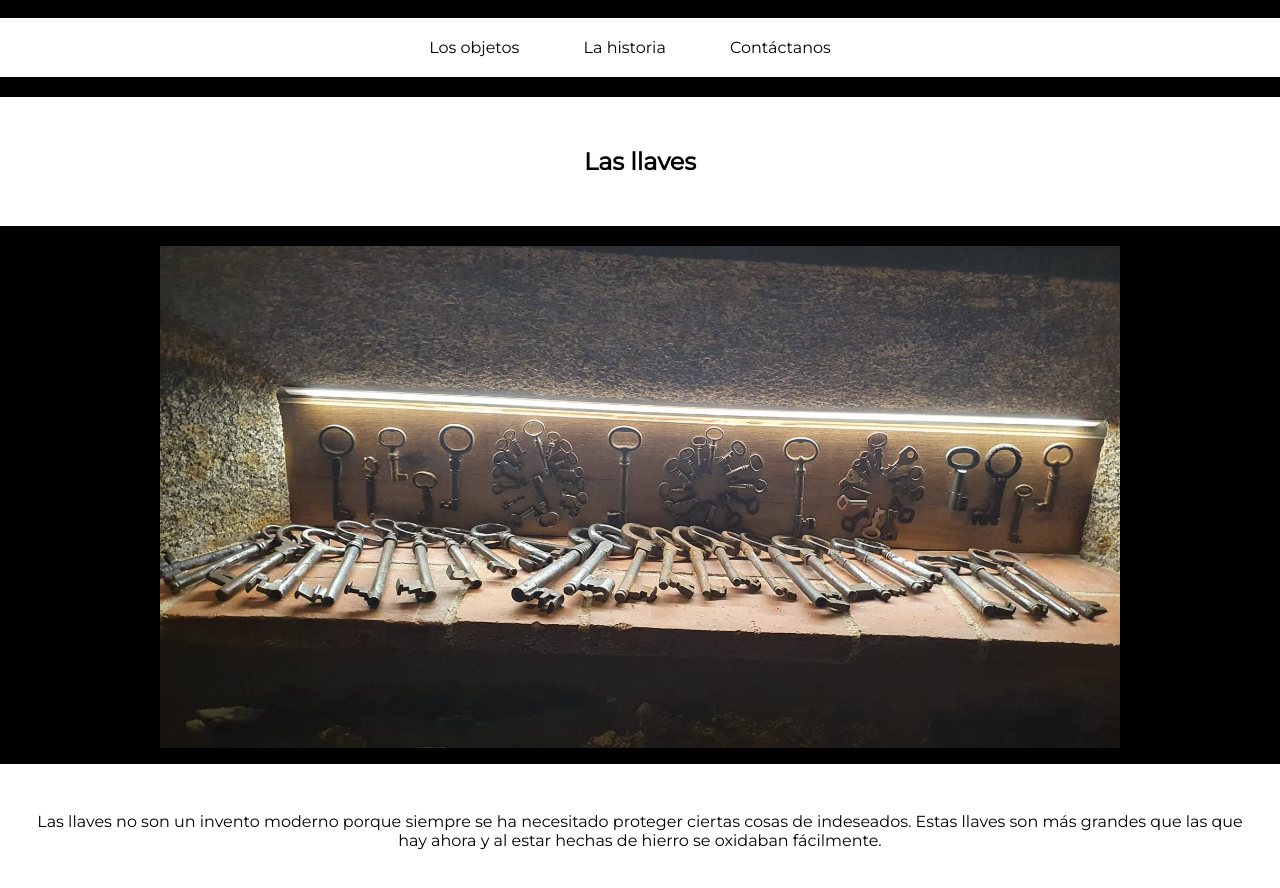
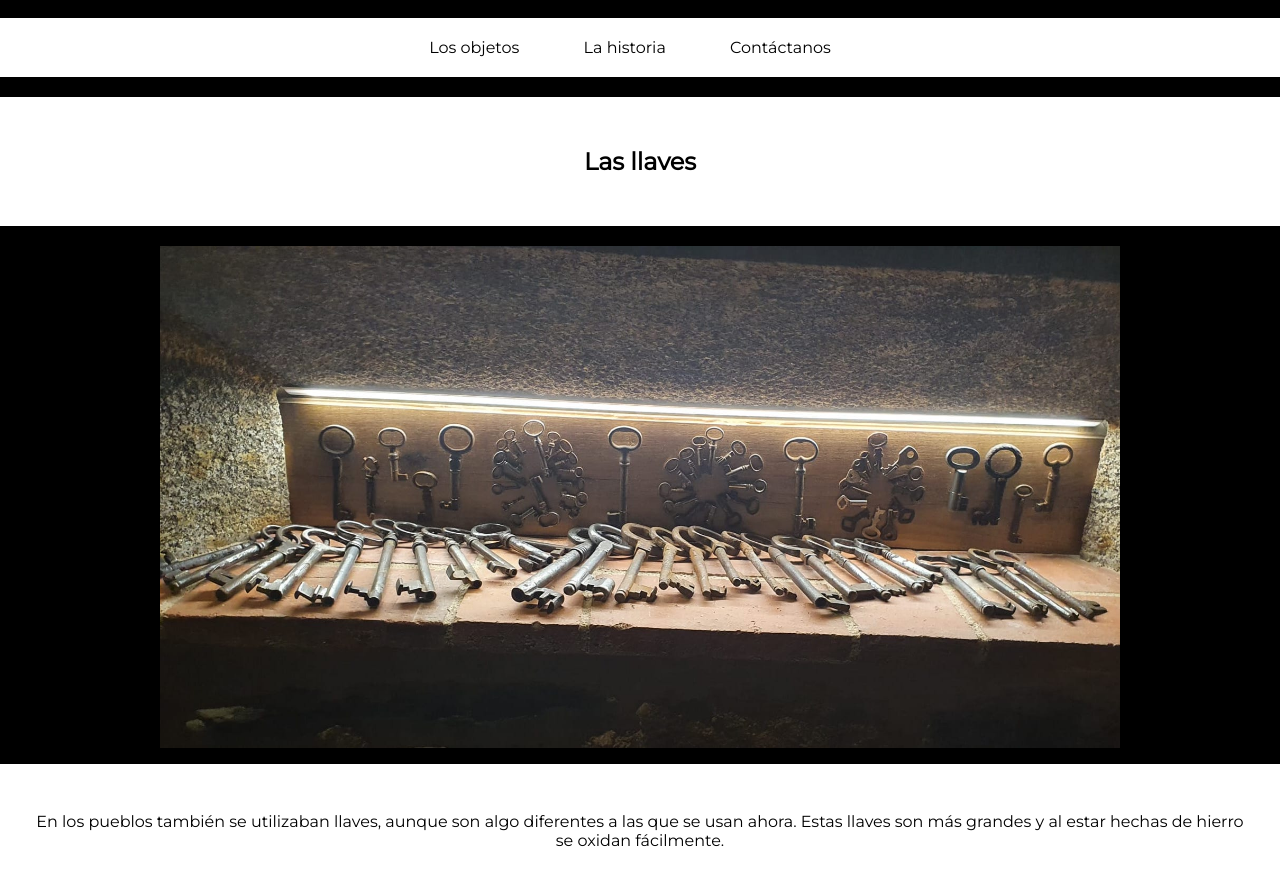
Before and after one commit to elmuseovivegredos/elmuseovivegredos.github.io, a plain HTML site: page Web/llaves.html in a window 1280 px wide. Shown: the part 100-988 px from the top of the page. Drawn offline with Linux system fonts and the light colour scheme.

Commit message:
Update llaves.html

```diff
--- a/Web/llaves.html
+++ b/Web/llaves.html
@@ -32,7 +32,7 @@
 	</div>
 	<img src="img/llaves.jpeg" class="img">
 	<div class="description-p">
-		<p>Las llaves no son un invento moderno porque siempre se ha necesitado proteger ciertas cosas de indeseados. Estas llaves son más grandes que las que hay ahora y al estar hechas de hierro se oxidaban fácilmente.</p>
+		<p>En los pueblos también se utilizaban llaves, aunque son algo diferentes a las que se usan ahora. Estas llaves son más grandes y al estar hechas de hierro se oxidan fácilmente.</p>
 	</div>
 
 
```
